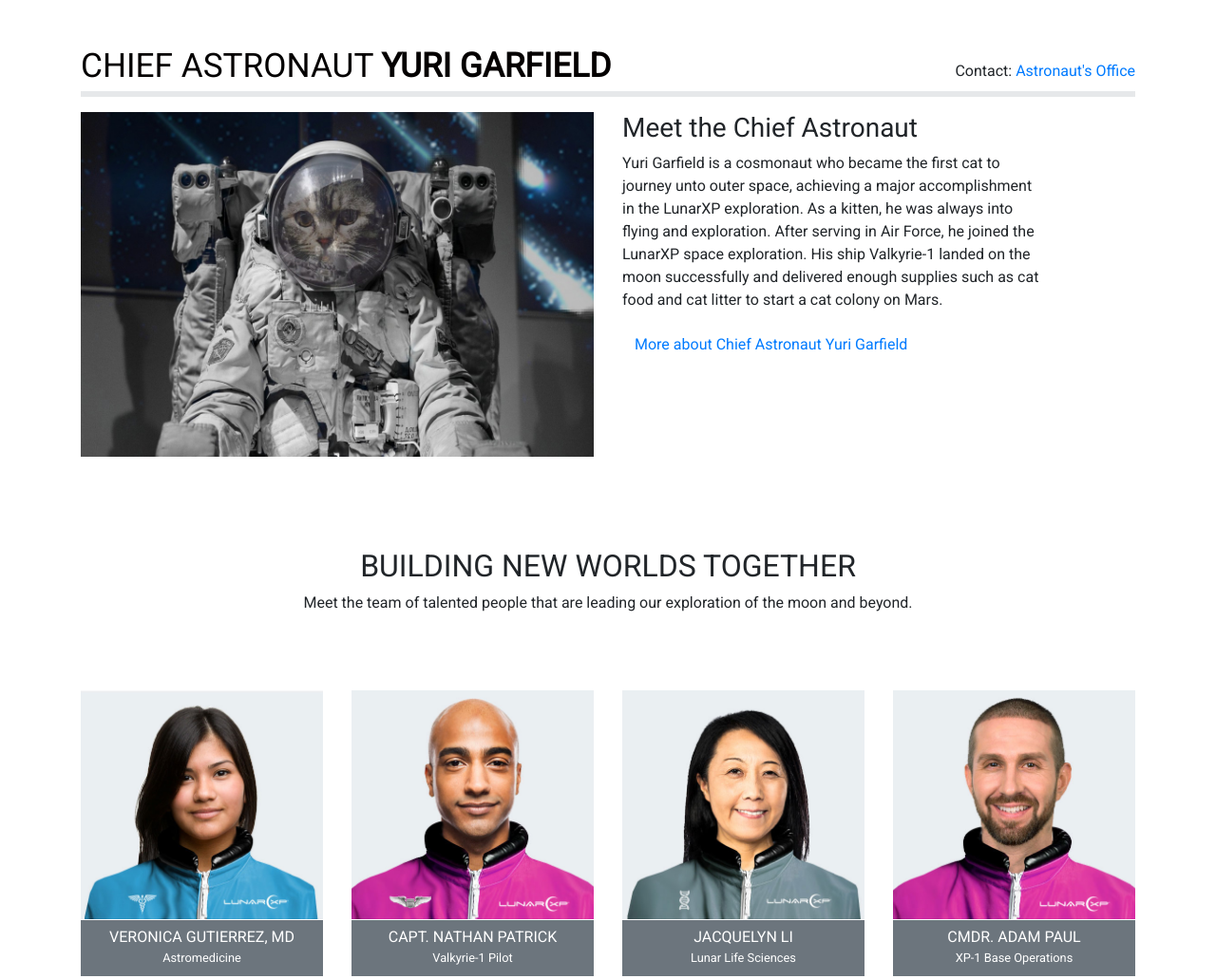
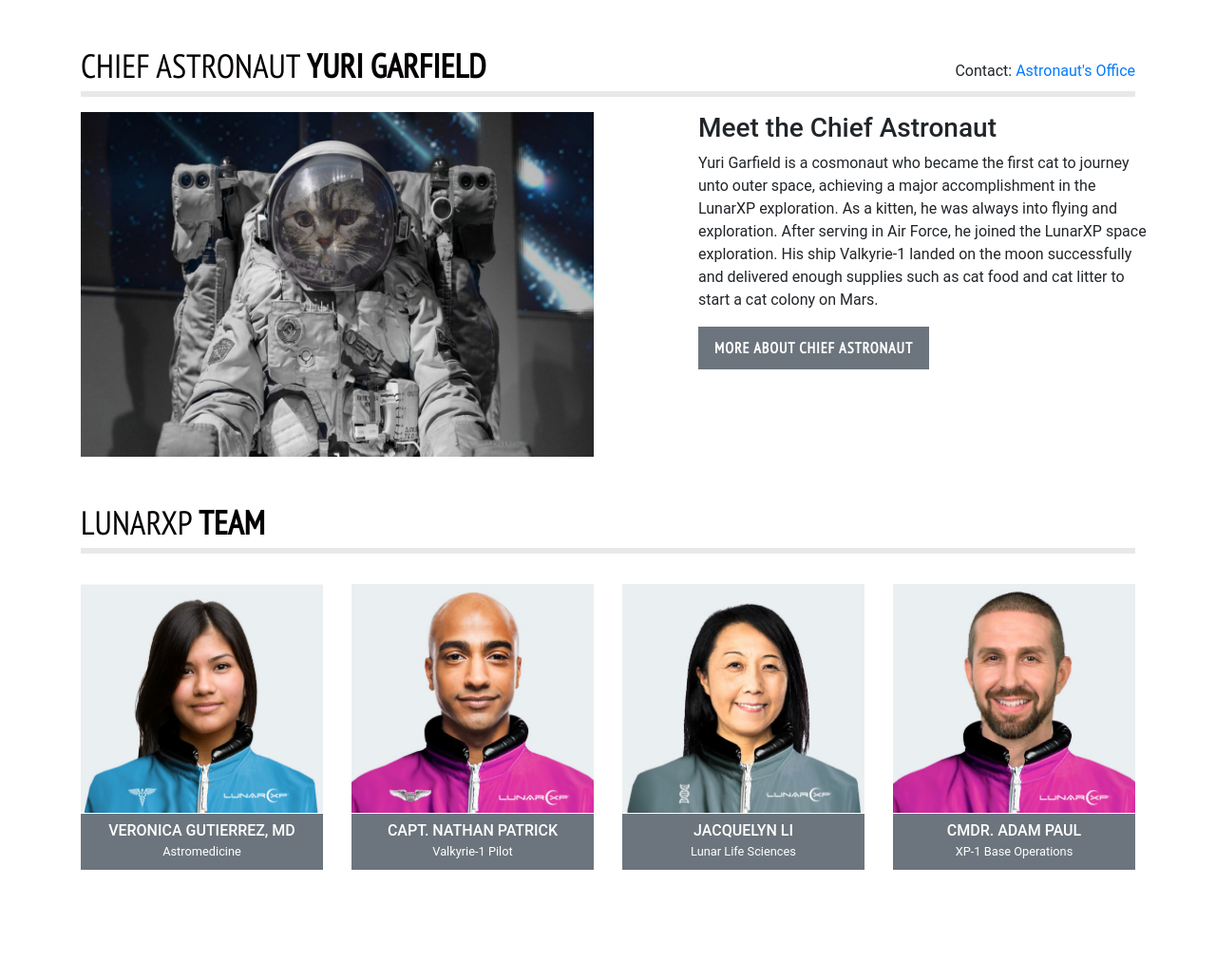
Before and after one commit to paristuzun/showcasing-team-organization-leadership, a plain HTML site: page index.html in a window 1280 px wide. Shown: the whole page at 95% size. Drawn offline with nearby package versions, Linux system fonts and the light colour scheme.

Commit message:
fixed layout issues

```diff
--- a/index.html
+++ b/index.html
@@ -12,7 +12,7 @@
     <script src="https://cdnjs.cloudflare.com/ajax/libs/popper.js/1.14.3/umd/popper.min.js" integrity="sha384-ZMP7rVo3mIykV+2+9J3UJ46jBk0WLaUAdn689aCwoqbBJiSnjAK/l8WvCWPIPm49" crossorigin="anonymous"></script>
     <script src="https://stackpath.bootstrapcdn.com/bootstrap/4.1.3/js/bootstrap.min.js" integrity="sha384-ChfqqxuZUCnJSK3+MXmPNIyE6ZbWh2IMqE241rYiqJxyMiZ6OW/JmZQ5stwEULTy" crossorigin="anonymous"></script>
     <!-- Google Fonts -->
-    <link href="https://fonts.googleapis.com/css?family=Lato|Roboto&display=swap" rel="stylesheet">
+    <link href="https://fonts.googleapis.com/css?family=PT+Sans+Narrow&display=swap" rel="stylesheet">
     <title>Showcasing Team and Organization Leadership</title>
   </head>
   <body>
@@ -38,20 +38,18 @@
                             <p>Yuri Garfield is a cosmonaut who became the first cat to journey unto outer space, achieving a major accomplishment in the LunarXP
                                exploration. As a kitten, he was always into flying and exploration. After serving in Air Force, he joined the LunarXP space exploration. His ship Valkyrie-1 landed on the moon successfully and delivered enough supplies such as cat food and cat litter to
                                start a cat colony on Mars.</p>
-                            <a href="#" title="#" class="btn btn-medium btn-blue hidden-xs">More about Chief Astronaut Yuri Garfield</a>
+                            <a href="#" title="#" class="btn btn-medium btn-secondary hidden-sx">More about Chief Astronaut</a>
                           </div>
                         </div>
                       </div>
                       <!-- .chief-content -->
                   </section>
                 </div>
-                <section class="container my-5" id="maincontent">
-                        <div class="row py-5">
-                          <div class="text-center col-md-8 mx-auto">
-                              <h2 class="text-uppercase">Building New Worlds Together</h2>
-                              <p>Meet the team of talented people that are leading our exploration of the moon and beyond.</p>
-                          </div>
-                      </div>
+                <section class="container my-5" id="team">
+                        <div class="col-xs-12 heading-wrapper position-relative">
+                                <h2 class="page-heading">LunarXP <span>Team</span></h2>
+                              </div>
+                              <!-- .heading-wrapper -->
 
                       <div class="row pb-5">
 
--- a/style.css
+++ b/style.css
@@ -1,5 +1,10 @@
 body {
     font-family: 'Roboto', sans-serif;
+}
+
+h2, .btn {
+    font-family: 'PT Sans Narrow', sans-serif;
+    text-transform: uppercase;
 }
 
 .heading-wrapper {
@@ -23,8 +28,14 @@ body {
     margin: 0 0 16px 0;
 }
 
-.page-heading span {
+.page-heading span, .btn {
     font-weight: 600;
+}
+
+.btn {
+    border-radius: 0;
+    letter-spacing: 0.06rem;
+    padding: .6rem 1rem;
 }
 
 .chief .chief-content img {
@@ -41,3 +52,43 @@ body {
     height: auto;
     max-height: 100%;
 }
+
+@media (min-width: 768px) {
+.chief-txt {
+    padding-left: 0;
+    padding-right: 0;
+}
+}
+@media (min-width: 768px) {
+.col-sm-offset-1 {
+    margin-left: 8.33333%;
+}
+}
+
+@media (max-width: 991px) and (min-width: 768px) {
+    .chief-txt h3 {
+        font-size: 1.5rem;
+    }
+.chief-txt p {
+    font-size: 0.9rem;
+}
+}
+
+@media (max-width: 768px) {
+.chief-content .col-sm-6, .chief-txt {
+    flex: 0 0 100%;
+    max-width: 100%;
+}
+}
+
+@media (max-width: 767px) {
+.hidden-xs {
+    display: none !important;
+}
+}
+
+@media (max-width: 767px) {
+.chief-img {
+    margin-bottom: 2rem;
+}
+}
```
